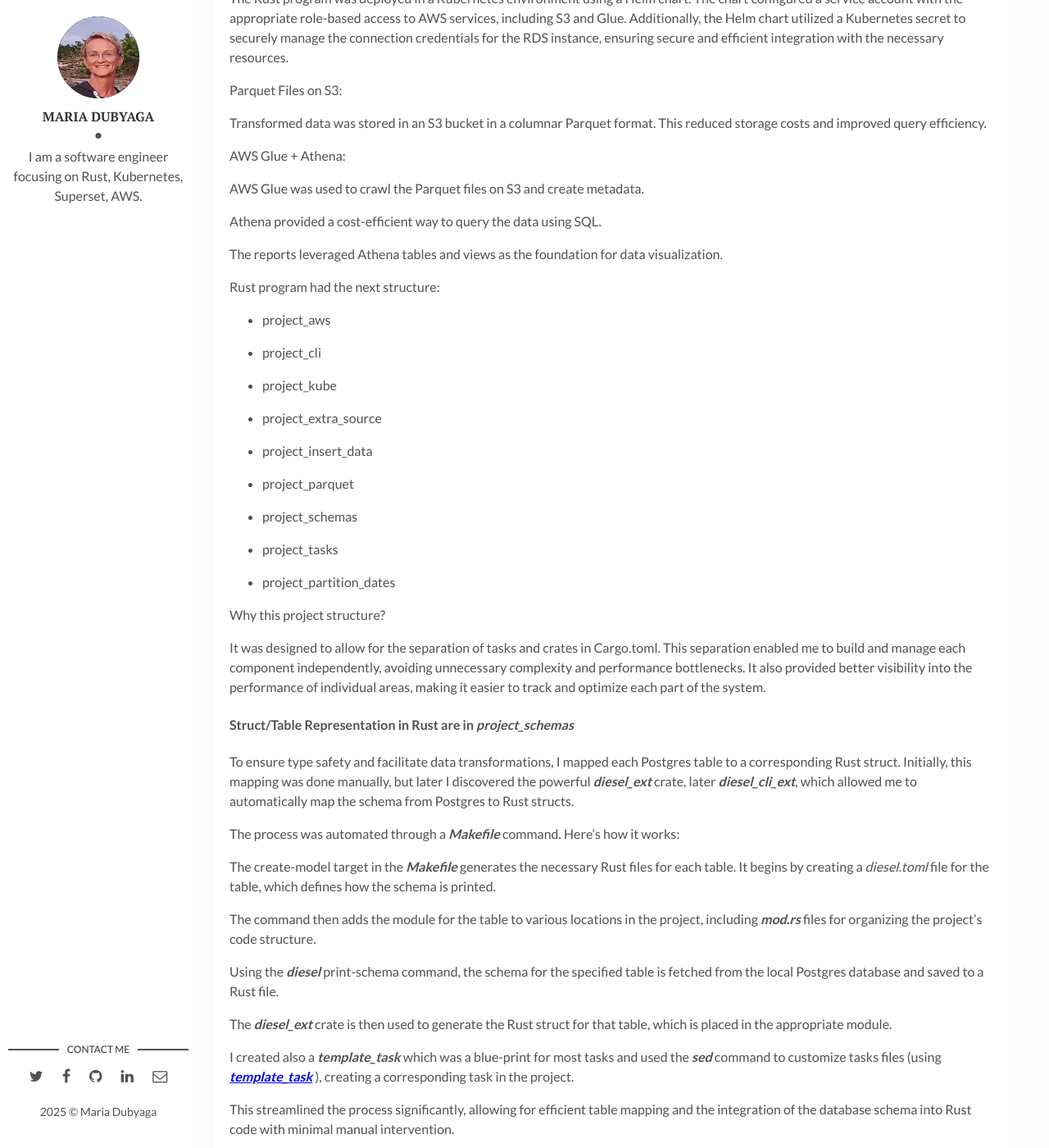
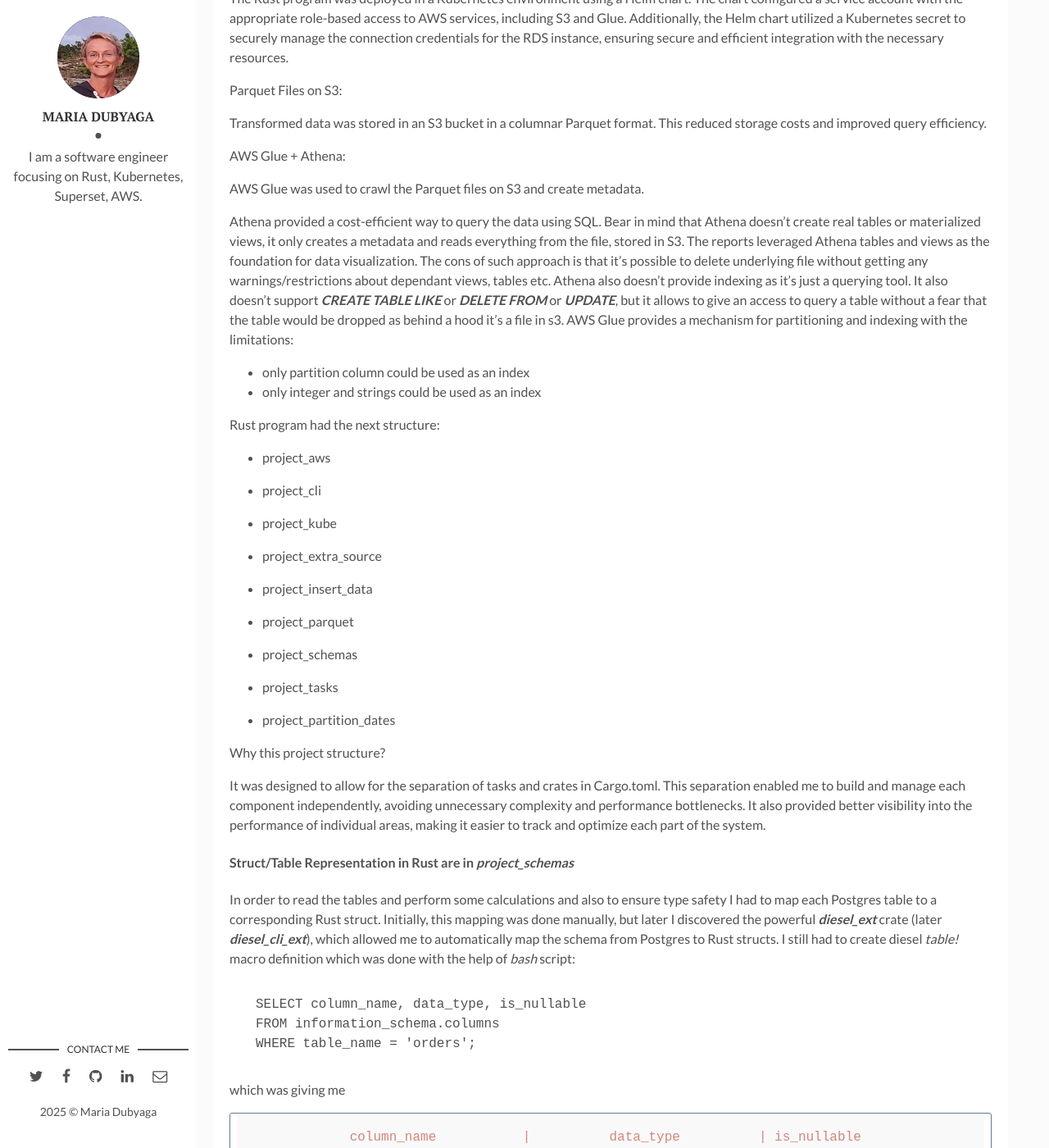
Before and after one commit to kraftaa/kraftaa.github.io, a Jekyll site: the page built from _posts/2024-12-20-from-postgres-to-athena-rust.md, in a window 1280 px wide and 1400 px high, scrolled down 2112 px. Shown: the whole window at 82% size. Built offline with Jekyll 4.4.1, drawn with Linux system fonts in a browser that asks for light colours; emoji names are drawn with the system emoji font; some of the changed text lies outside the part shown.

Commit message:
more code

````diff
--- a/_posts/2024-12-20-from-postgres-to-athena-rust.md
+++ b/_posts/2024-12-20-from-postgres-to-athena-rust.md
@@ -97,9 +97,14 @@
 
 AWS Glue was used to crawl the Parquet files on S3 and create metadata.
 
-Athena provided a cost-efficient way to query the data using SQL.
+Athena provided a cost-efficient way to query the data using SQL. Bear in mind that Athena doesn't create real tables or materialized views, it only creates a metadata and reads everything from the file, stored in S3.
+The reports leveraged Athena tables and views as the foundation for data visualization.
+The cons of such approach is that it's possible to delete underlying file without getting any warnings/restrictions about dependant views, tables etc.
+Athena also doesn't provide indexing as it's just a querying tool. It also doesn't support ***CREATE TABLE LIKE*** or ***DELETE FROM*** or ***UPDATE***, but it allows to give an access to query a table without a fear that the table would be dropped as behind a hood it's a file in s3.
+AWS Glue provides a mechanism for partitioning and indexing with the limitations:
+- only partition column could be used as an index
+- only integer and strings could be used as an index
 
-The reports leveraged Athena tables and views as the foundation for data visualization.
 
 
 Rust program had the next structure:
@@ -131,11 +136,44 @@
 
 #### Struct/Table Representation in Rust are in **_project_schemas_**
 
+In order to read the tables and perform some calculations and also to ensure type safety  I had to map each Postgres table to a corresponding Rust struct. Initially, this mapping was done manually, but later I discovered the powerful _**diesel_ext**_ crate (later _**diesel_cli_ext**_), which allowed me to automatically map the schema from Postgres to Rust structs. I still had to create diesel _table!_ macro definition which was done with the help of _bash_ script:
 
-To ensure type safety and facilitate data transformations, I mapped each Postgres table to a corresponding Rust struct. Initially, this mapping was done manually, but later I discovered the powerful _**diesel_ext**_ crate,  later _**diesel_cli_ext**_, which allowed me to automatically map the schema from Postgres to Rust structs.
+```commandline
+SELECT column_name, data_type, is_nullable
+FROM information_schema.columns
+WHERE table_name = 'orders';
+```
+which was giving me
+```shell
+           column_name           |          data_type          | is_nullable
+---------------------------------+-----------------------------+-------------
+ id                              | integer                     | NO
+ active                          | boolean                     | NO
+ name                            | character varying           | YES
+ created_at                      | timestamp without time zone | NO
+ data                            | jsonb                       | YES
+ ...
+```
+which together with a bash script would give diesel _table!_ macro definition:
+<div class="code-container">
 
+  <script src="https://gist.github.com/kraftaa/1c60a3652d85aee34d53a4ca10f7a80c.js?file=table_macro.sh"></script>
 
-The process was automated through a _**Makefile**_ command. Here's how it works:
+</div>
+
+and the definition would be:
+```shell
+table! {
+    orders (id) {
+        id -> Int4,
+        active -> Bool,
+        name -> Nullable<Varchar>,
+        created_at -> Timestamp,
+        data -> Nullable<Jsonb>,
+    }
+}
+```
+The process of creating a struct was automated through a _**Makefile**_ command. Here's how it works:
 
 
 The create-model target in the _**Makefile**_ generates the necessary Rust files for each table. It begins by creating a _diesel.toml_ file for the table, which defines how the schema is printed.
@@ -166,15 +204,12 @@
 
 Test
 
-
-
 <script src="https://gist.github.com/kraftaa/1c60a3652d85aee34d53a4ca10f7a80c.js?file=create_model.rs"></script>
 
 
-This approach saved considerable time and reduced the chance of errors by automating the mapping process.
+This approach saved considerable time and reduced the chance of errors with types/nullables by automating the mapping process.
 
-
-
+Now I would rather put everything into combined bash script which would run over the predefined list of tables and create _table!_ macro definition and a corresponding struct with a task, but the existing approach worked well for years and I won't change it, as its life is coming to the end due to change in the infrastructure.
 Here’s an example of the Postgres table, a corresponding struct and the task:
 
 
@@ -247,9 +282,9 @@
 Here:
 
 
-Order and User represent the data fetched from Postgres.
+_Order_ and _User_ represent the tables fetched from Postgres.
 
-CombinedOrder combines fields from both tables and includes a derived field amount_with_tax.
+CombinedOrder combines fields from both tables and includes a derived field _amount_with_tax_.
 
 This structured approach made the code cleaner and easier to maintain.
 
````
